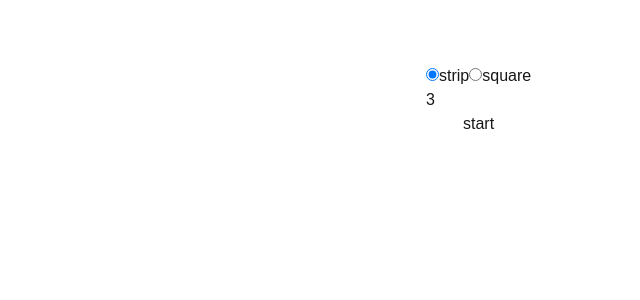
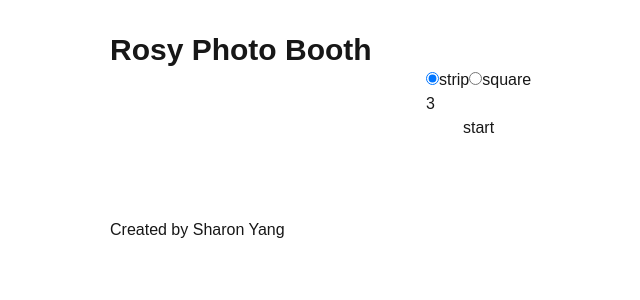
Before and after one commit to sharonyang16/rosy-photo-booth, a Next.js app: page / in a window 1280 px wide. Shown: the top 300 px of the page, without its empty margins (18-658 px from the left). Built offline with nearby package versions, Linux system fonts and the light colour scheme; no server answers.

Commit message:
Create basic layout

```diff
--- a/src/app/layout.tsx
+++ b/src/app/layout.tsx
@@ -1,6 +1,7 @@
 import type { Metadata } from "next";
 import { Nunito, Nunito_Sans } from "next/font/google";
 import "./globals.css";
+import Layout from "@/components/layout";
 
 const nunito = Nunito({
   variable: "--font-nunito",
@@ -24,8 +25,12 @@ export default function RootLayout({
 }>) {
   return (
     <html lang="en">
-      <body className={`${nunito.variable} ${nunitoSans.variable} antialiased`}>
-        <main className="px-32 py-16">{children}</main>
+      <body
+        className={`${nunito.variable} ${nunitoSans.variable} px-32 py-8 antialiased`}
+      >
+        <Layout>
+          <main className="min-h-full">{children}</main>
+        </Layout>
       </body>
     </html>
   );
--- /dev/null
+++ b/src/components/layout/footer/index.tsx
@@ -0,0 +1,5 @@
+const Footer = () => {
+  return <footer>Created by Sharon Yang</footer>;
+};
+
+export default Footer;
--- /dev/null
+++ b/src/components/layout/header/index.tsx
@@ -0,0 +1,5 @@
+const Header = () => {
+  return <header className="text-3xl font-bold">Rosy Photo Booth</header>;
+};
+
+export default Header;
--- /dev/null
+++ b/src/components/layout/index.tsx
@@ -0,0 +1,14 @@
+import Header from "./header";
+import Footer from "./footer";
+
+const Layout = ({ children }: Readonly<{ children: React.ReactNode }>) => {
+  return (
+    <>
+      <Header />
+      {children}
+      <Footer />
+    </>
+  );
+};
+
+export default Layout;
--- a/src/components/photobooth/optionsPage/index.tsx
+++ b/src/components/photobooth/optionsPage/index.tsx
@@ -9,7 +9,7 @@ const PhotoboothOptionsPage = ({
 }: PhotoboothFormProps) => {
   return (
     <div className="flex gap-4">
-      <Webcam mirrored />
+      <Webcam mirrored disablePictureInPicture />
       <PhotoboothForm
         layout={layout}
         handleLayoutChange={handleLayoutChange}
```
